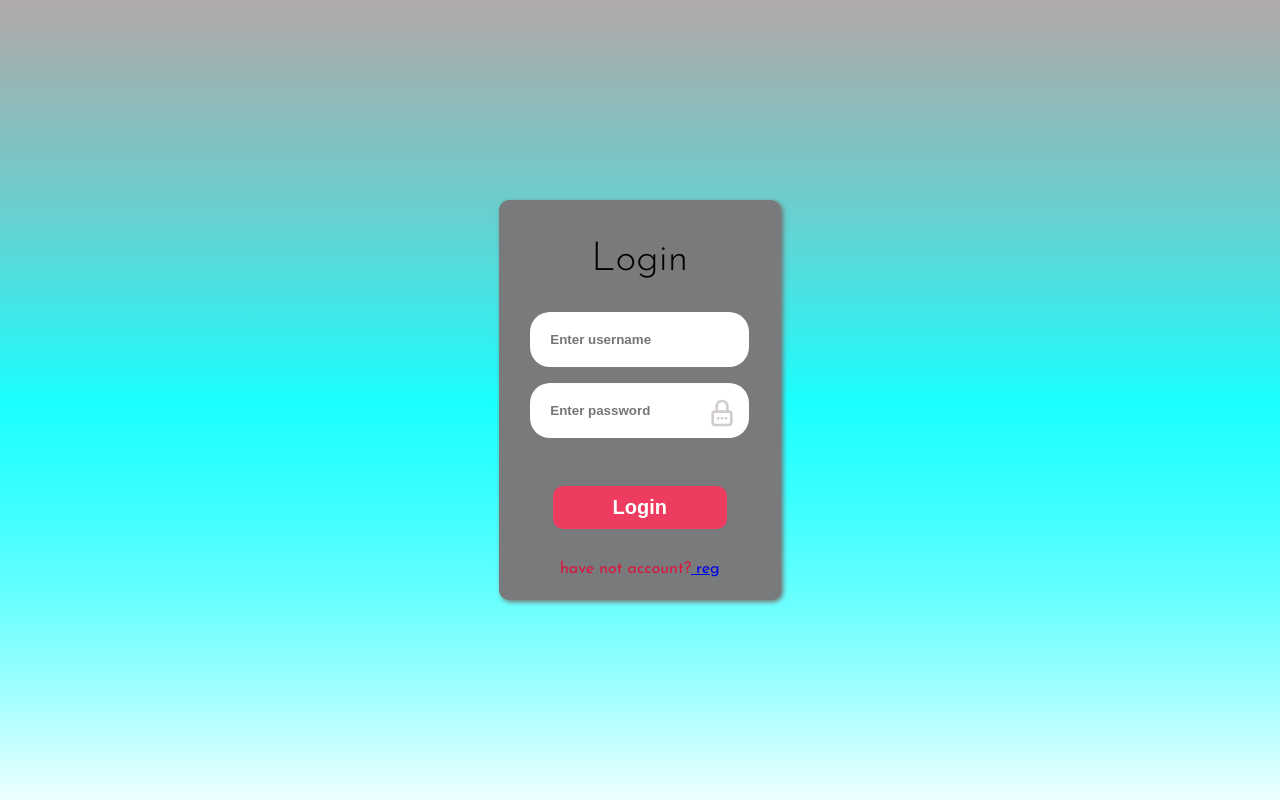
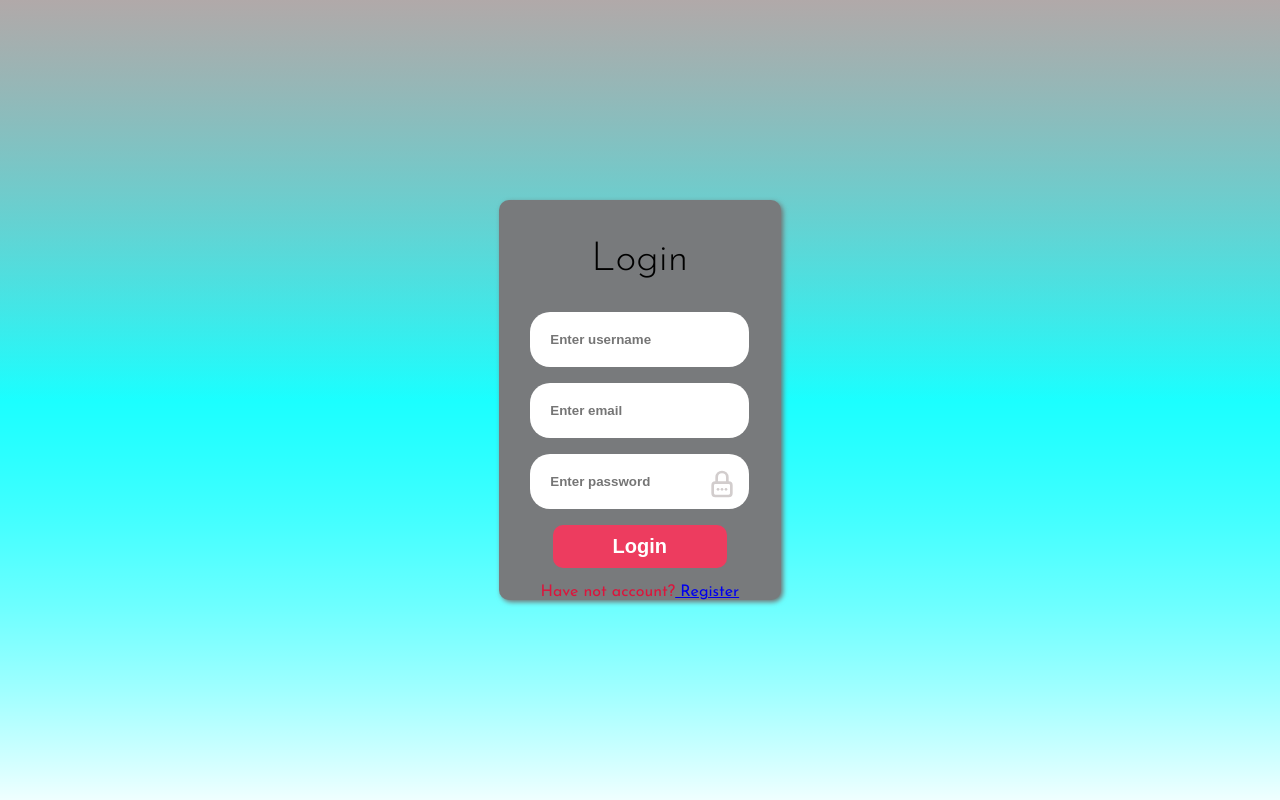
Before and after one commit to dhruval1907/insta-auth-mern, a React (Vite) app in the folder frontend/: page /login in a window 1280 px wide. Built offline with nearby package versions, Linux system fonts and the light colour scheme.

Commit message:
login,reg done

```diff
--- a/frontend/src/features/auth/pages/Login.jsx
+++ b/frontend/src/features/auth/pages/Login.jsx
@@ -1,25 +1,51 @@
-import React, { useEffect, useRef, useState } from 'react'
-import "../style/form.scss"
-import VanillaTilt from 'vanilla-tilt'
+import React, { useEffect, useRef, useState } from "react";
+import "../style/form.scss";
+import VanillaTilt from "vanilla-tilt";
 import { Link } from "react-router-dom";
 import { TbLockPassword } from "react-icons/tb";
+import axios from "axios";
 
 const Login = () => {
+  const tiltRef = useRef(null);
 
-  const tiltRef = useRef(null)
-  const [showPassword, setShowPassword] = useState(false)
+  const [email, setEmail] = useState("");
+  const [password, setPassword] = useState("");
+  const [username, setUsername] = useState("");
+  const [showPassword, setShowPassword] = useState(false);
 
   useEffect(() => {
     VanillaTilt.init(tiltRef.current, {
       max: 25,
       speed: 400,
       glare: true,
-      "max-glare": 0.5
-    })
-  }, [])
+      "max-glare": 0.5,
+    });
+  }, []);
 
   const togglePassword = () => {
-    setShowPassword(!showPassword)
+    setShowPassword(!showPassword);
+  };
+
+  async function handleSubmit(e) {
+    e.preventDefault();
+
+    try {
+      const res = await axios.post(
+        "http://localhost:3000/api/auth/login",
+        {
+          username,
+          email,
+          password,
+        },
+        {
+          withCredentials: true,
+        }
+      );
+
+      console.log(res.data);
+    } catch (error) {
+      console.log(error.response?.data);
+    }
   }
 
   return (
@@ -30,37 +56,58 @@ const Login = () => {
 
           <br /><br />
 
-          <form>
-            <input type="text" placeholder="Enter username" />
+          <form onSubmit={handleSubmit}>
+
+            <input
+              type="text"
+              placeholder="Enter username"
+              value={username}
+              onChange={(e) => setUsername(e.target.value)}
+            />
+
             <br /><br />
 
-            <div className='main'>
+            <input
+              type="email"
+              placeholder="Enter email"
+              value={email}
+              onChange={(e) => setEmail(e.target.value)}
+            />
+
+            <br /><br />
+
+            <div className="main">
               <input
                 type={showPassword ? "text" : "password"}
                 placeholder="Enter password"
+                value={password}
+                onChange={(e) => setPassword(e.target.value)}
               />
 
-              <div className='icon' onClick={togglePassword} style={{cursor:"pointer"}}>
+              <div
+                className="icon"
+                onClick={togglePassword}
+                style={{ cursor: "pointer" }}
+              >
                 <TbLockPassword />
               </div>
             </div>
 
-            <br /><br /><br />
+            <br />
 
-            <button>Login</button>
+            <button type="submit">Login</button>
           </form>
 
-          <br /><br />
+          <br />
 
-          <p className='para'>
-            have not account?
-            <Link to="/register"> reg </Link>
+          <p className="para">
+            Have not account?
+            <Link to="/register"> Register </Link>
           </p>
-
         </div>
       </main>
     </div>
-  )
-}
+  );
+};
 
-export default Login
+export default Login;
--- a/frontend/src/features/auth/pages/Register.jsx
+++ b/frontend/src/features/auth/pages/Register.jsx
@@ -31,8 +31,8 @@ const Register = () => {
         e.preventDefault()
 
         axios.post("http://localhost:3000/api/auth/register", {
+            email,
             username,
-            email,
             password
         }, {
             withCredentials: true
@@ -56,14 +56,14 @@ const Register = () => {
 
                         <input
                             onInput={(e) => {
-                                setemail(e.target.value)
+                                setusername(e.target.value)
                             }}
                             type="text" placeholder="Enter username" />
                         <br /><br />
 
                         <input
                             onInput={(e) => {
-                                setusername(e.target.value)
+                                setemail(e.target.value)
                             }}
                             type="email" placeholder="Enter email" />
                         <br /><br />
--- a/frontend/src/features/auth/style/form.scss
+++ b/frontend/src/features/auth/style/form.scss
@@ -6,7 +6,7 @@ main{
     width: 100%;
 
     .from-container{
-        height: 45vh;
+        height: 52vh;
         width: 22vw;
         display: flex;
         flex-direction: column;
```
Also changed, not shown: 1 other file (tests, documents, lock files or other folders).
